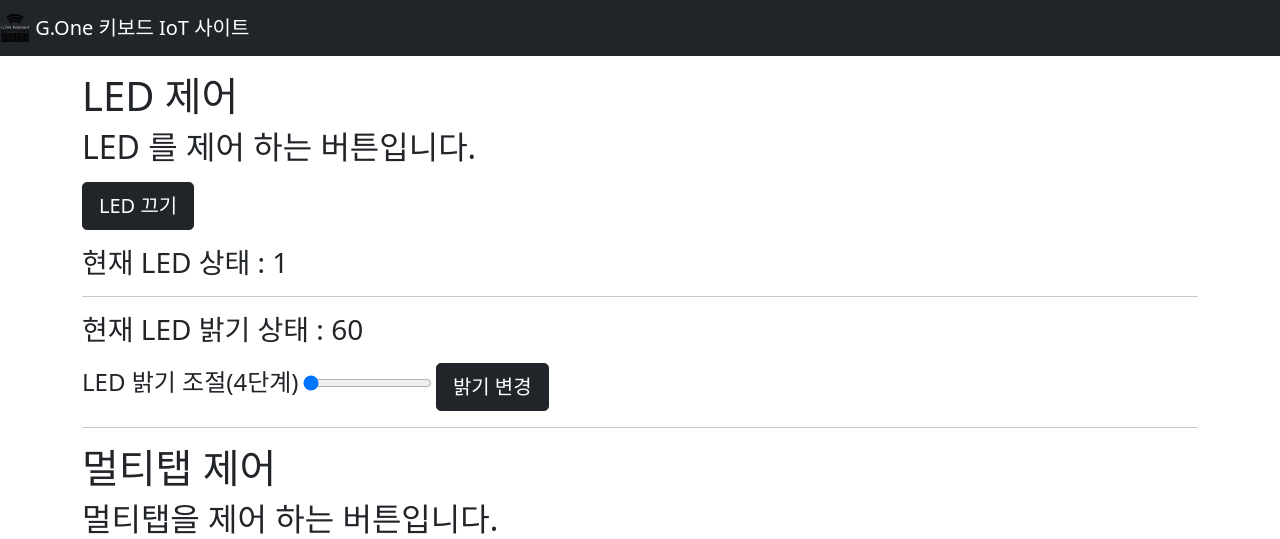
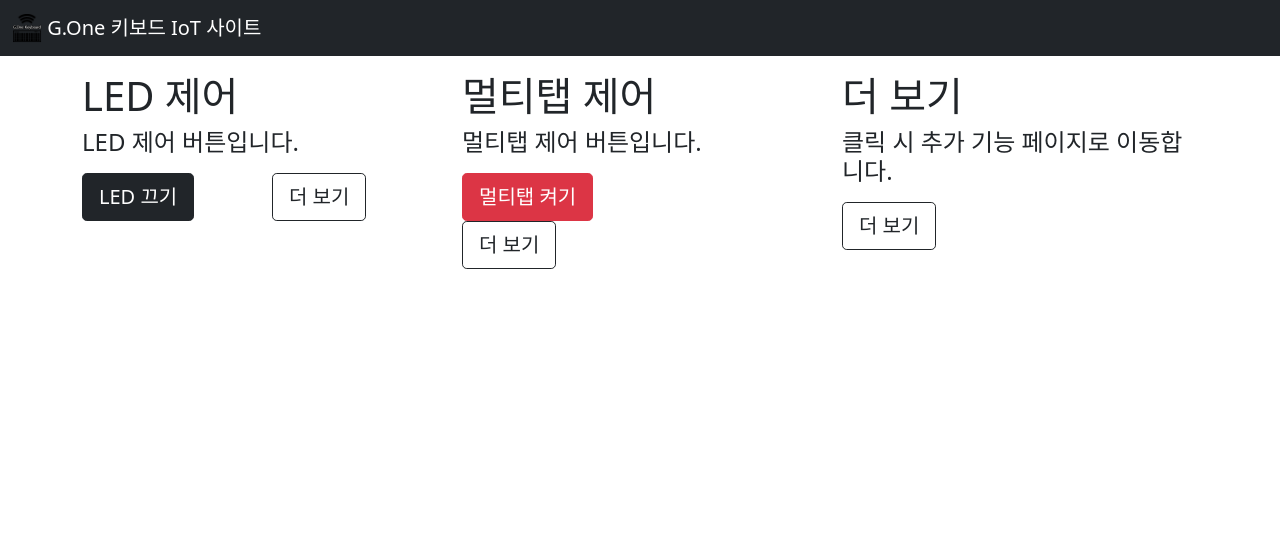
Before and after one commit to gvsolgryn/G_One_Project, a Flask app: page / in a window 1280 px wide. Shown: the top 539 px of the page. Run offline with Flask 2, Linux system fonts and the light colour scheme; data comes from the database, SQL or seed files in the repository; data that the repository does not hold is empty.

Commit message:
bootstrap5 에 맞춰서 웹페이지 디자인 변경 및 구조 변경중

```diff
--- a/G_One_Flask_Server/g_one/templates/index.html
+++ b/G_One_Flask_Server/g_one/templates/index.html
@@ -10,17 +10,86 @@
         <!-- Bootstrap CSS -->
         <link href="https://cdn.jsdelivr.net/npm/bootstrap@5.1.0/dist/css/bootstrap.min.css" rel="stylesheet" integrity="sha384-KyZXEAg3QhqLMpG8r+8fhAXLRk2vvoC2f3B09zVXn8CA5QIVfZOJ3BCsw2P0p/We" crossorigin="anonymous">
 
-        <title>G.One 키보드 관련 페이지</title>
+        <title>G.One Keyboard IoT Control Site</title>
     </head>
     <body>
         <nav class="navbar navbar-dark bg-dark">
-            <a class="navbar-brand" href="#">
+            <div class="container-fluid">
+                <a class="navbar-brand" href="#">
                 <img src="{{ url_for('static', filename='images/ico.png') }}" width="30" height="30" class="d-inline-block align-top" alt="">
                 G.One 키보드 IoT 사이트
-            </a>
+                </a>
+            </div>
         </nav>
 
         <div class="container">
+            <div class="row">
+                <div class="col">
+                    <h1 class="mt-3">LED 제어</h1>
+                    <h4 class="mb-3">LED 제어 버튼입니다.</h4>
+
+                    <div class="row">
+                        <div class="col">
+                            <test></test>
+                            {% if LED == 0 %}
+                            <form action='sensorTrigger' method="POST">
+                                <input type='hidden' name='name' value='LED'>
+                                <input type='hidden' name='trigger' value='1'>
+                                <button type="submit" class="btn btn-danger btn-lg btn-block">LED 켜기</button>
+                            </form>
+                            {% elif LED == 1 %}
+                            <form action='sensorTrigger' method="POST">
+                                <input type='hidden' name='name' value='LED'>
+                                <input type='hidden' name='trigger' value='0'>
+                                <button type="submit" class="btn btn-dark btn-lg btn-block">LED 끄기</button>
+                            </form>
+                            {% else %}
+                                <button type="submit" class="btn btn-dark btn-lg btn-block" disabled>DB 로드 에러</button>
+                            {% endif %}
+                        </div>
+                        <div class="col">
+                            <a href="#">
+                                <button type="submit" class="btn btn-outline-dark btn-lg btn-block">더 보기</button>
+                            </a>
+                        </div>
+                    </div>
+                </div>
+
+                <div class="col">
+                    <h1 class="mt-3">멀티탭 제어</h1>
+                    <h4 class="mb-3">멀티탭 제어 버튼입니다.</h4>
+                    {% if MULTI == 0 %}
+                    <form action='sensorTrigger' method="POST">
+                        <input type='hidden' name='name' value='MULTI'>
+                        <input type='hidden' name='trigger' value='1'>
+                        <button type="submit" class="btn btn-danger btn-lg btn-block">멀티탭 켜기</button>
+                    </form>
+                    {% elif MULTI == 1 %}
+                    <form action='sensorTrigger' method="POST">
+                        <input type='hidden' name='name' value='MULTI'>
+                        <input type='hidden' name='trigger' value='0'>
+                        <button type="submit" class="btn btn-dark btn-lg btn-block">멀티탭 끄기</button>
+                    </form>
+                    {% else %}
+                        <button type="submit" class="btn btn-dark btn-lg btn-block" disabled>DB 로드 에러</button>
+                    {% endif %}
+                    <a href="#">
+                        <button type="submit" class="btn btn-outline-dark btn-lg btn-block">더 보기</button>
+                    </a>
+                </div>
+                <div class="col">
+                    <h1 class="mt-3">더 보기</h1>
+                    <h4 class="mb-3">클릭 시 추가 기능 페이지로 이동합니다.</h4>
+                    <a href="#">
+                        <button type="submit" class="btn btn-outline-dark btn-lg btn-block">더 보기</button>
+                    </a>
+                </div>
+            </div>
+
+
+
+
+            <!--
             <h1 class="mt-3">LED 제어</h1>
             <h2 class='mb-3'>LED 를 제어 하는 버튼입니다.</h4>
                 {% if LED == 0 %}
@@ -74,6 +143,7 @@
                 {% endif %}
             <h3 class="mt-3 mb-3">현재 멀티탭 상태 : {{MULTI}}</h3>
             <hr>
+            -->
         </div>
 
         <!-- Optional JavaScript; choose one of the two! -->
```
